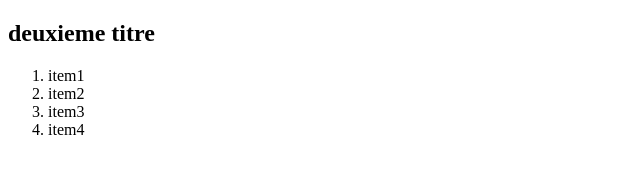
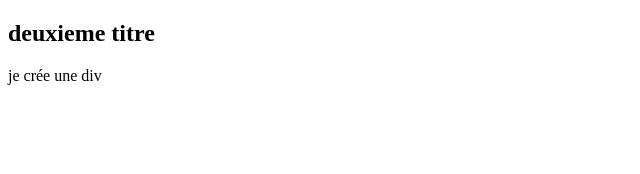
Before and after one commit to hackeuse2/test, a plain HTML site: page index.html in a window 1280 px wide. Shown: the whole page, without its empty margins (0-640 px from the left). Drawn offline with Linux system fonts and the light colour scheme.

Commit message:
crea div

```diff
--- a/index.html
+++ b/index.html
@@ -10,13 +10,8 @@
 </head>
 
 <body>
-    <h2>deuxieme titre</h2>
-    <ol>
-        <li>item1</li>
-        <li>item2</li>
-        <li>item3</li>
-        <li>item4</li>
-    </ol>
+  <h2>deuxieme titre</h2>
+  <div>je crée une div</div>
 </body>
 
 </html>
```
